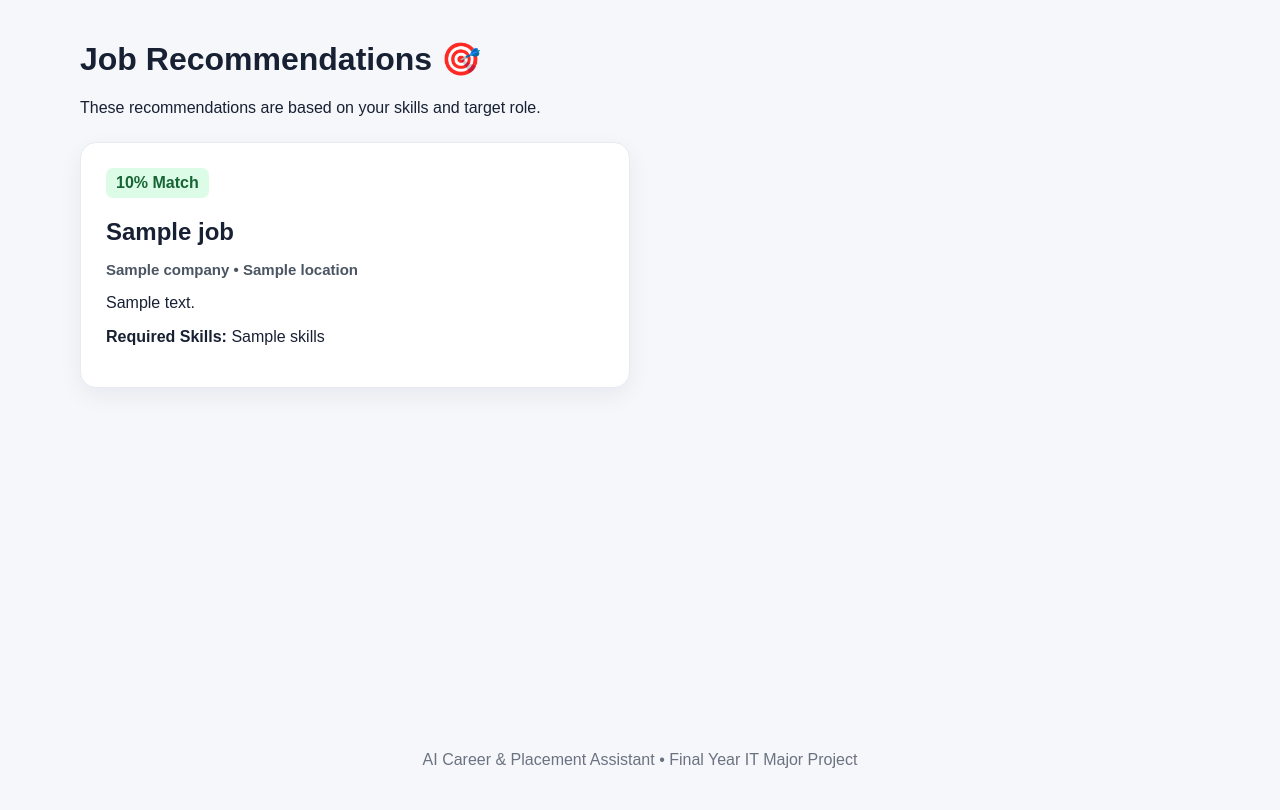
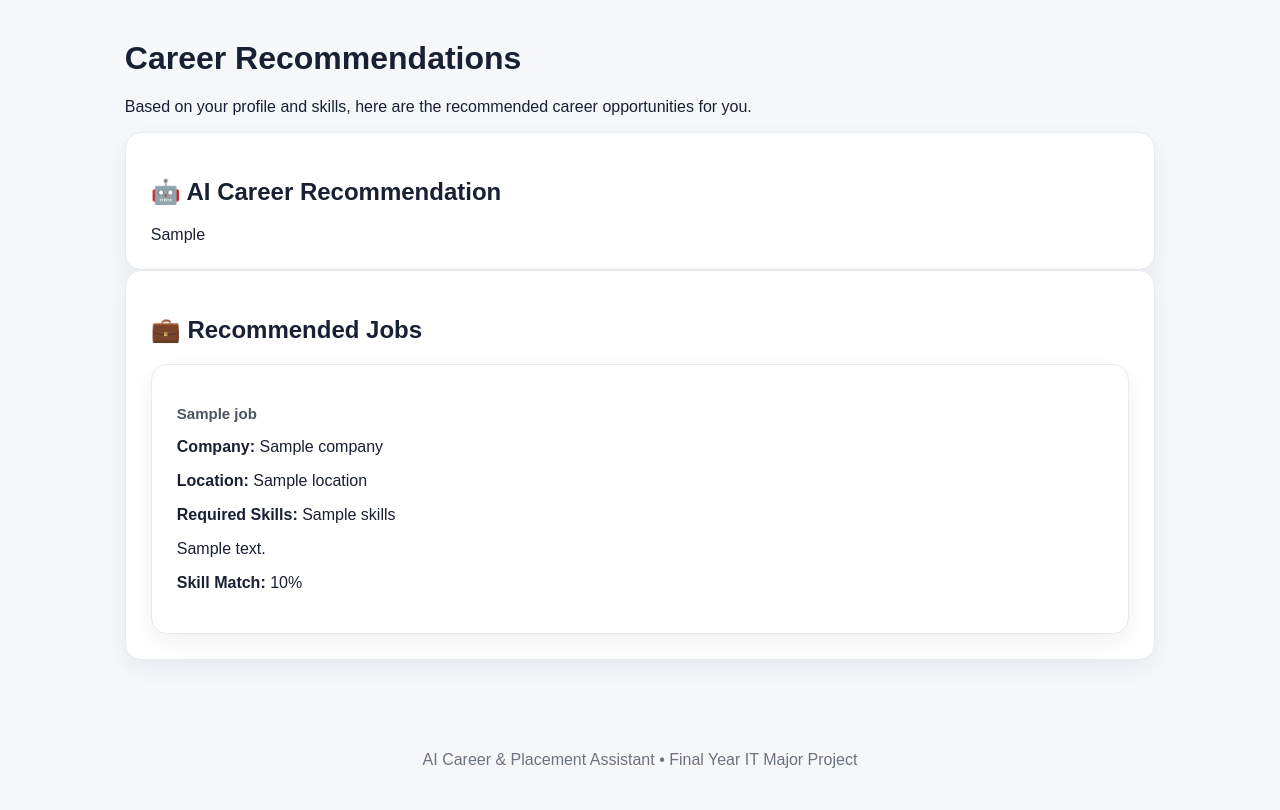
Before and after one commit to Ashamalviya/AI-Powered-Career-Placement-Assistant, a Flask app: template templates/recommendations.html in a window 1280 px wide. Shown: the part 70-880 px from the top of the page. Run offline with Flask 3, Linux system fonts and the light colour scheme; the template is opened without the code that fills it: most values are stand-ins (such as "Sample title", 1, 10 or a date in 2020).

Commit message:
Revise recommendations page layout and content
Updated the recommendations page to enhance clarity and structure. Changed headings and improved the presentation of job recommendations.

```diff
--- a/templates/recommendations.html
+++ b/templates/recommendations.html
@@ -1,69 +1,83 @@
 {% extends "base.html" %}
-
-{% block title %}
-Recommendations | CareerAI
-{% endblock %}
-
 
 {% block content %}
 
-<div class="page-heading">
+<div class="container">
 
-    <h1>
-        Job Recommendations 🎯
-    </h1>
+    <h1>Career Recommendations</h1>
 
     <p>
-        These recommendations are based on your
-        skills and target role.
+        Based on your profile and skills, here are the recommended
+        career opportunities for you.
     </p>
 
-</div>
+
+    <!-- AI CAREER RECOMMENDATION -->
+
+    <div class="card">
+
+        <h2>🤖 AI Career Recommendation</h2>
+
+        <div class="ai-response">
+            {{ ai_recommendation }}
+        </div>
+
+    </div>
 
 
-<div class="job-grid">
+    <!-- JOB RECOMMENDATIONS -->
 
-    {% for job in recommendations %}
+    <div class="card">
 
-    <article class="job-card">
+        <h2>💼 Recommended Jobs</h2>
 
-        <div class="match">
+        {% if recommendations %}
 
-            {{ job["score"] }}% Match
+            {% for job in recommendations %}
 
-        </div>
+                <div class="job-card">
 
+                    <h3>
+                        {{ job.title }}
+                    </h3>
 
-        <h2>
-            {{ job["title"] }}
-        </h2>
+                    <p>
+                        <strong>Company:</strong>
+                        {{ job.company }}
+                    </p>
 
+                    <p>
+                        <strong>Location:</strong>
+                        {{ job.location }}
+                    </p>
 
-        <h3>
-            {{ job["company"] }}
-            •
-            {{ job["location"] }}
-        </h3>
+                    <p>
+                        <strong>Required Skills:</strong>
+                        {{ job.skills }}
+                    </p>
 
+                    <p>
+                        {{ job.description }}
+                    </p>
 
-        <p>
-            {{ job["description"] }}
-        </p>
+                    <p>
+                        <strong>Skill Match:</strong>
+                        {{ job.score }}%
+                    </p>
 
+                </div>
 
-        <p>
+            {% endfor %}
 
-            <strong>
-                Required Skills:
-            </strong>
+        {% else %}
 
-            {{ job["skills"] }}
+            <p>
+                No job recommendations available.
+            </p>
 
-        </p>
+        {% endif %}
 
-    </article>
-
-    {% endfor %}
+    </div>
 
 </div>
 
```
